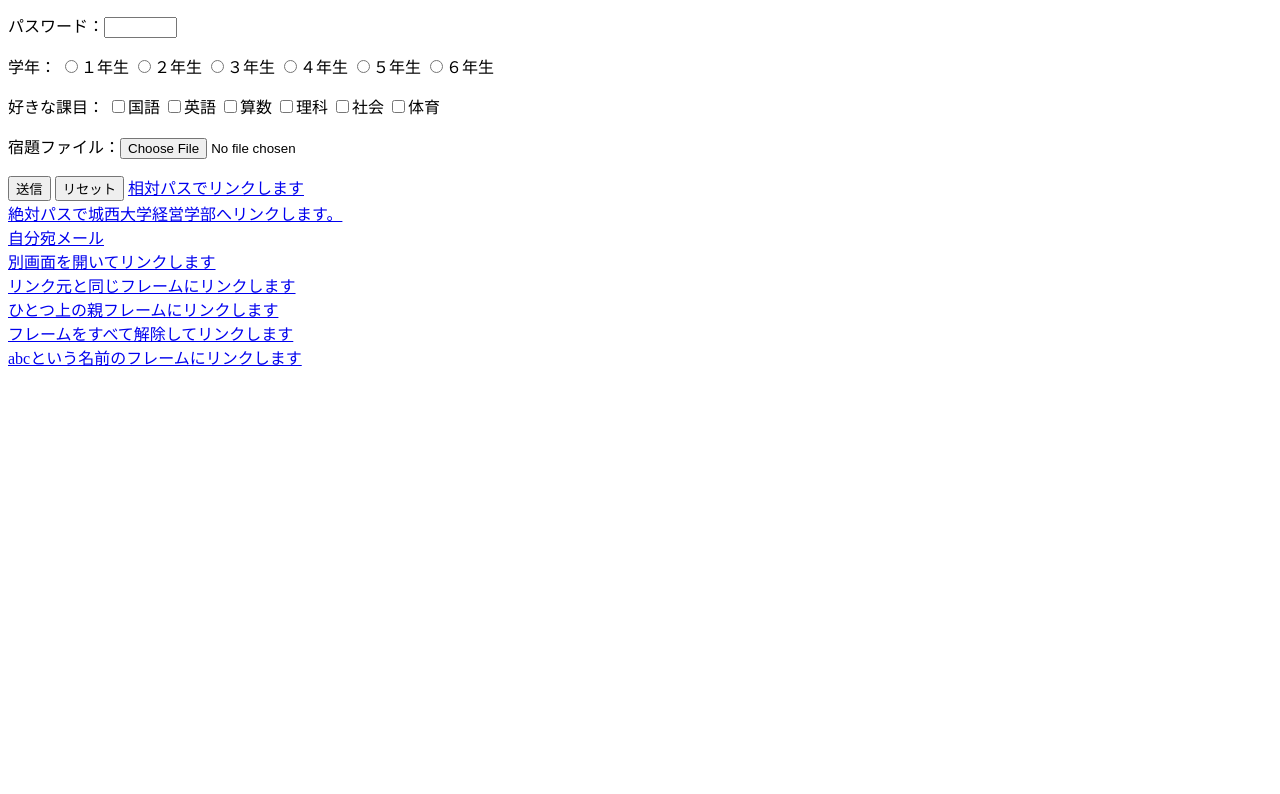
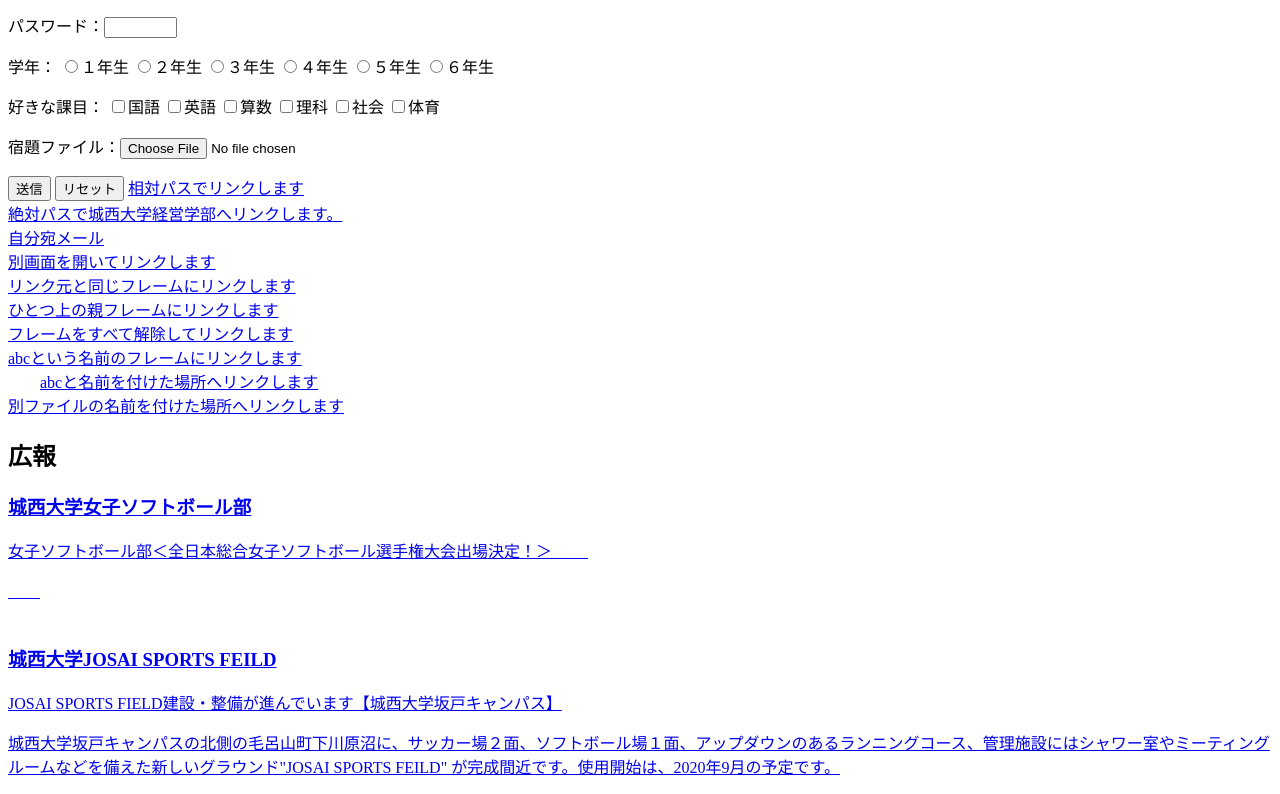
Before and after one commit to zm22026/zm22026, a plain HTML site: page index.html in a window 1280 px wide. Shown: the part 2143-2937 px from the top of the page. Before the commit the page ends 2528 px from the top, so only its background shows below. Drawn offline with Linux system fonts and the light colour scheme.

Commit message:
Update index.html

```diff
--- a/index.html
+++ b/index.html
@@ -181,6 +181,22 @@ maxlength="4"></label></p>
  <a href="a.html" target="_parent">ひとつ上の親フレームにリンクします</a><br>
  <a href="a.html" target="_top">フレームをすべて解除してリンクします</a><br>
  <a href="a.html" target="abc">abcという名前のフレームにリンクします</a><br>
-
+　　<a href=“#abc">abcと名前を付けた場所へリンクします</a><br>
+ <a href=“a.html#def">別ファイルの名前を付けた場所へリンクします</a>
+ <aside class=“ad”>
+ <h1>広報</h1>
+ <a href=“https://www.josai.ac.jp/club/jyosisofuto.html”>
+ <section>
+ <h1>城西大学女子ソフトボール部</h1>
+ <p>女子ソフトボール部＜全日本総合女子ソフトボール選手権大会出場決定！＞
+　　</p>
+　　</section></a>
+　　<a href=“https://www.josai.ac.jp/news/20200615-04.html”>
+ <section>
+ <h1>城西大学JOSAI SPORTS FEILD </h1>
+ <p> JOSAI SPORTS FIELD建設・整備が進んでいます【城西大学坂戸キャンパス】</p>
+ <p>城西大学坂戸キャンパスの北側の毛呂山町下川原沼に、サッカー場２面、ソフトボール場１面、アップダウンのあるランニングコース、管理施設にはシャワー室やミーティングルームなどを備えた新しいグラウンド"JOSAI SPORTS FEILD" が完成間近です。使用開始は、2020年9月の予定です。</p>
+ </section></a>
+ </aside>
 </body>
 </html>
```
